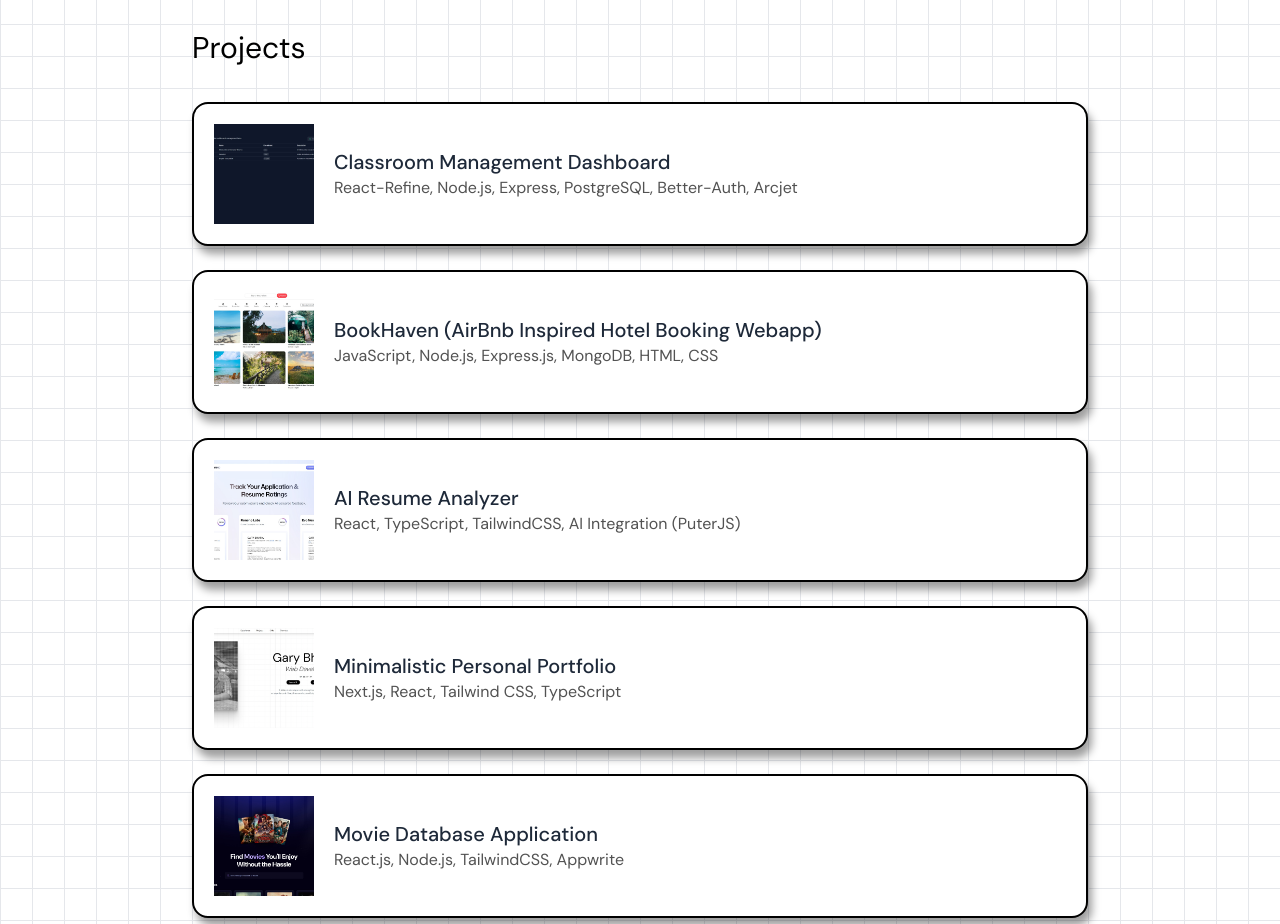
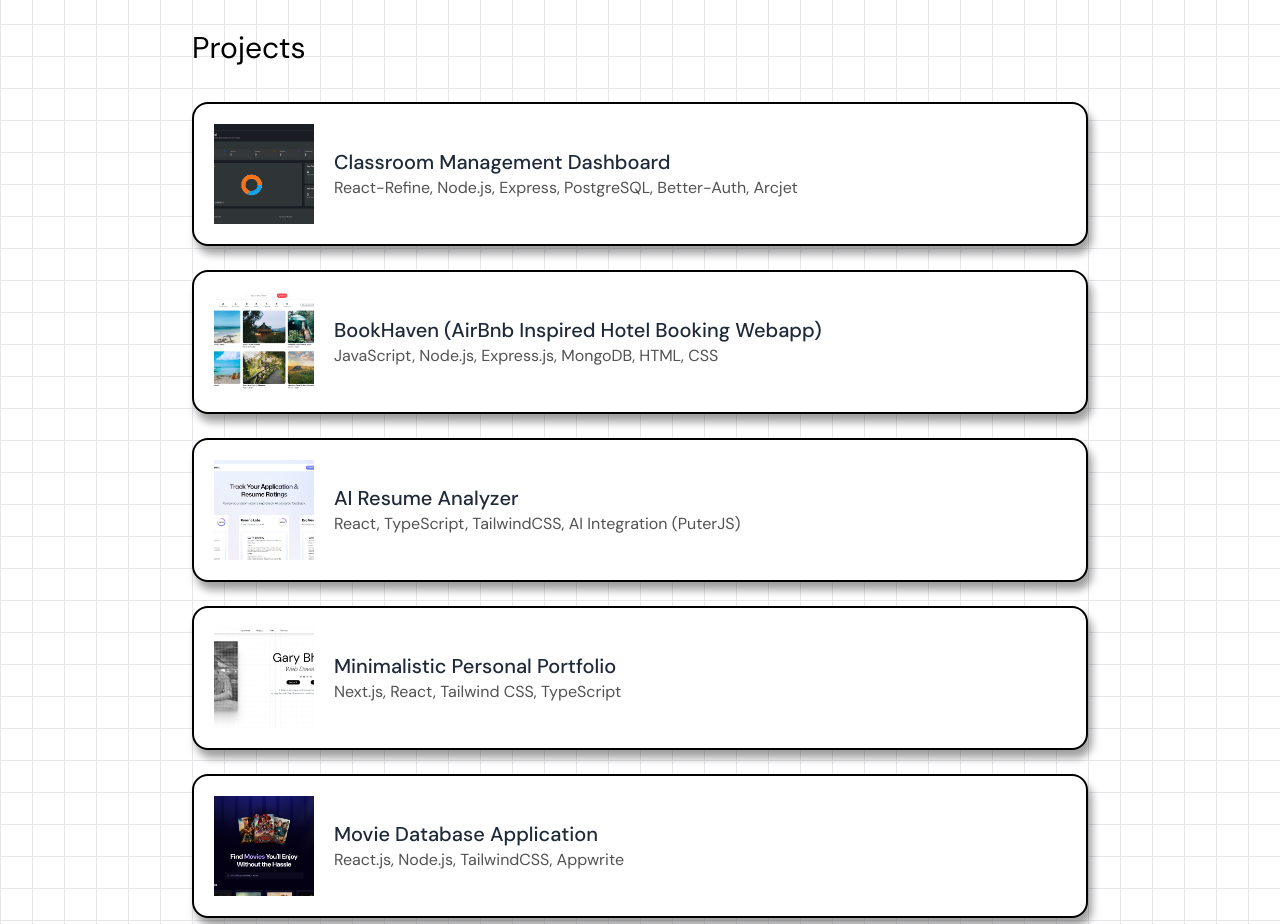
Before and after one commit to zekedavidson/portfolio, a Next.js app: page / in a window 1280 px wide. Shown: the part 1160-2084 px from the top of the page. Built offline with nearby package versions, Linux system fonts and the light colour scheme.

Commit message:
updated classroom dashboard project

```diff
--- a/components/sections/projects.tsx
+++ b/components/sections/projects.tsx
@@ -208,7 +208,7 @@ const cards = [
     {
         description: "React-Refine, Node.js, Express, PostgreSQL, Better-Auth, Arcjet",
         title: "Classroom Management Dashboard",
-        src: "/classroom-dashboard.jpeg",
+        src: "/classroom_dashboard.jpeg",
         ctaText: "View",
         ctaLink: "https://classroom-dashboard-frontend-fc1a.vercel.app/",
         content: () => {
```
Also changed, not shown: public/classroom_dashboard.jpeg (added).
